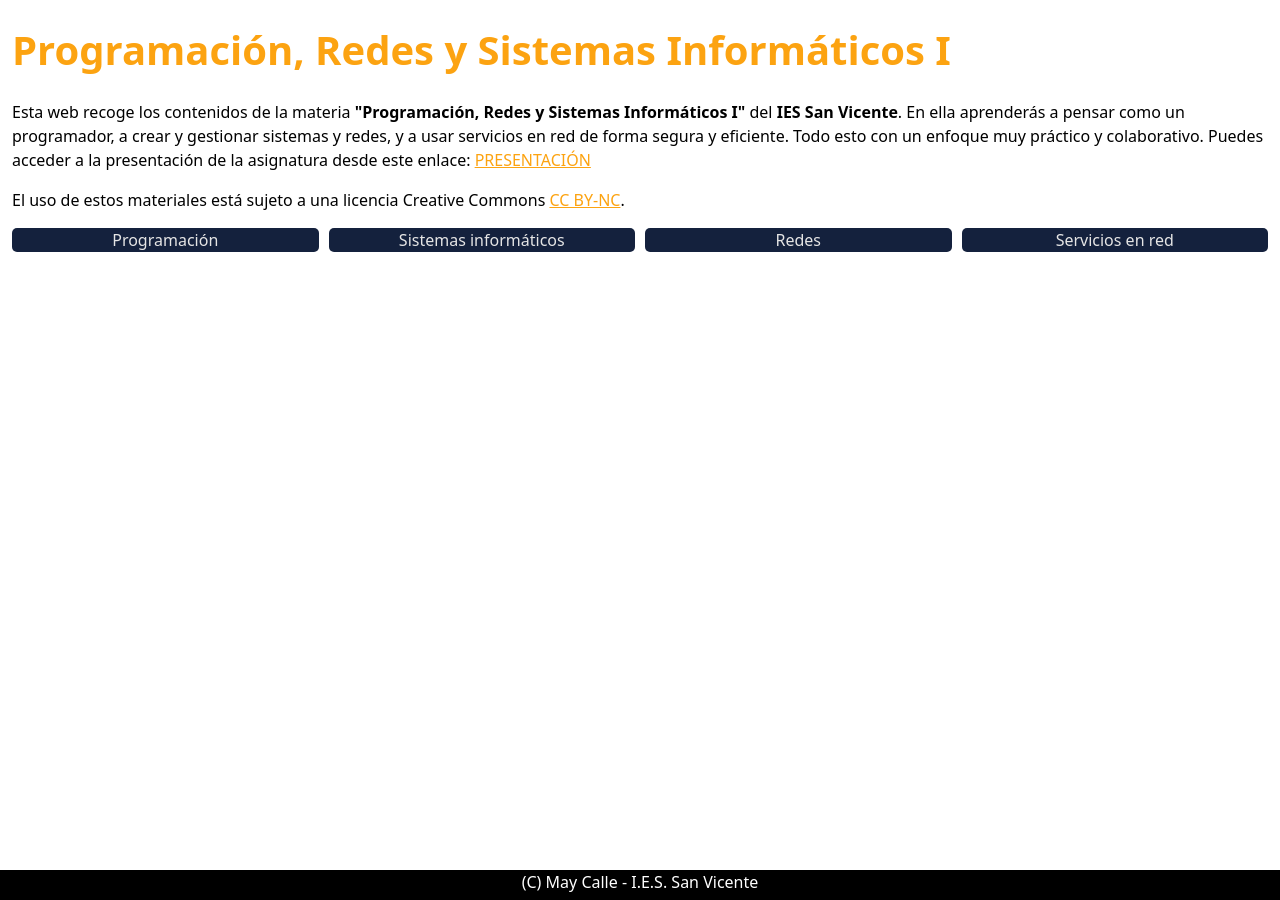
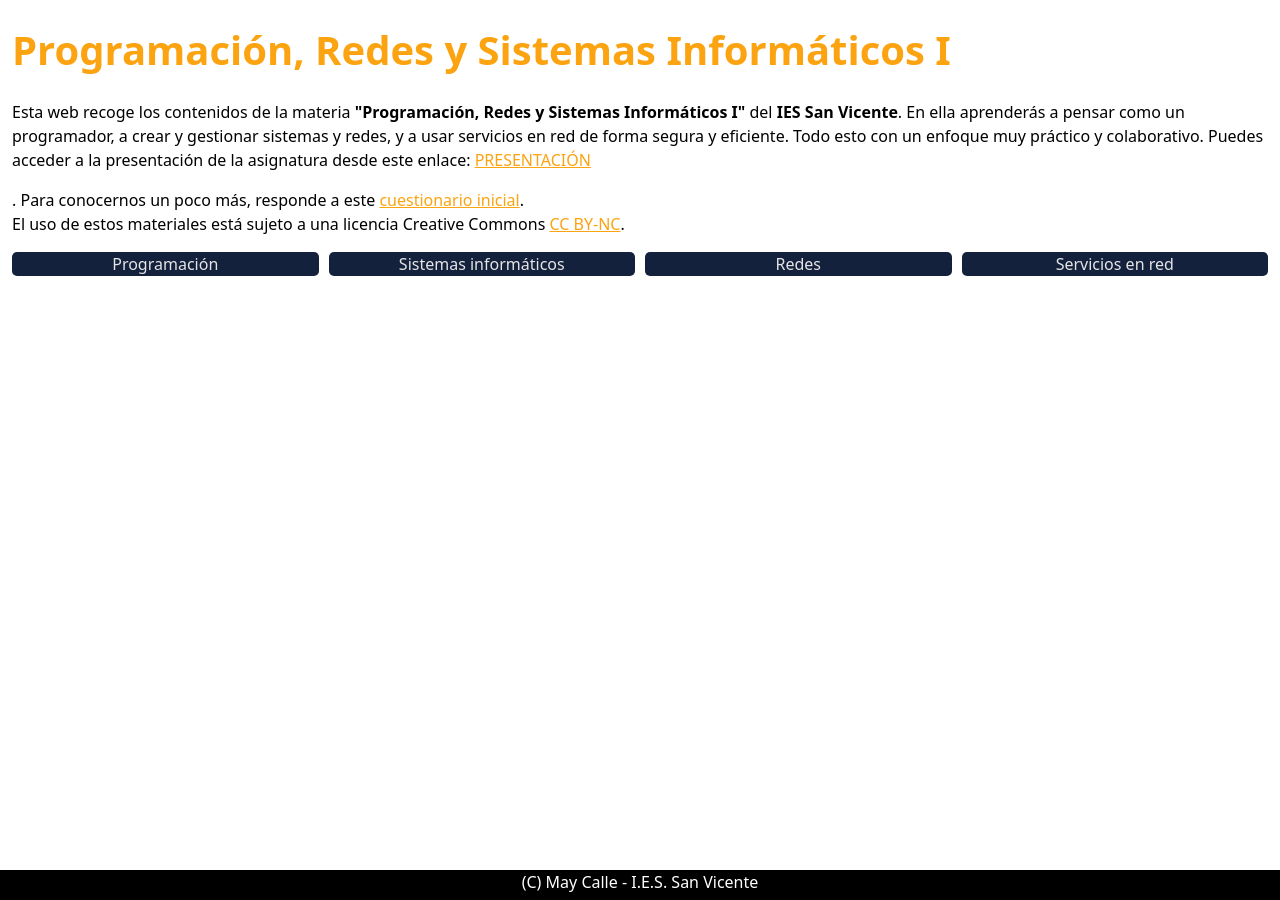
Before and after one commit to maycalle/primero-bach, a Jekyll site: the page built from index.html, in a window 1280 px wide. Built offline with Jekyll 4.4.1, drawn with Linux system fonts in a browser that asks for light colours; nearby versions of some CDN libraries.

Commit message:
cuestionario añadido

```diff
--- a/index.html
+++ b/index.html
@@ -9,7 +9,9 @@ title: 1º Bachillerato
     </div>
 </div>
 <div>
-    <p> Esta web recoge los contenidos de la materia <strong>"Programación, Redes y Sistemas Informáticos I"</strong> del <strong>IES San Vicente</strong>. En ella aprenderás a pensar como un programador, a crear y gestionar sistemas y redes, y a usar servicios en red de forma segura y eficiente. Todo esto con un enfoque muy práctico y colaborativo. Puedes acceder a la presentación de la asignatura desde este enlace: <a href="https://gvaedu-my.sharepoint.com/:b:/r/personal/mc_callebellido_edu_gva_es/Documents/1BACH/_Presentacion/presentacion_1bach_2526.pdf?csf=1&web=1&e=agNSkP" target="_blank">PRESENTACIÓN</a></p>
+    <p> Esta web recoge los contenidos de la materia <strong>"Programación, Redes y Sistemas Informáticos I"</strong> del <strong>IES San Vicente</strong>. En ella aprenderás a pensar como un programador, a crear y gestionar sistemas y redes, y a usar servicios en red de forma segura y eficiente. Todo esto con un enfoque muy práctico y colaborativo. Puedes acceder a la presentación de la asignatura desde este enlace: <a href="https://gvaedu-my.sharepoint.com/:b:/r/personal/mc_callebellido_edu_gva_es/Documents/1BACH/_Presentacion/presentacion_1bach_2526.pdf?csf=1&web=1&e=agNSkP" target="_blank">PRESENTACIÓN</a></p>.
+
+    Para conocernos un poco más, responde a este <a href="https://forms.office.com/e/aqbp7KWVK8" target="_blank">cuestionario inicial</a>.
 
     <p>El uso de estos materiales está sujeto a una licencia Creative Commons <a target="_blank" href="https://creativecommons.org/licenses/by-nc/4.0/">CC BY-NC</a>.</p>
 </div>
```
